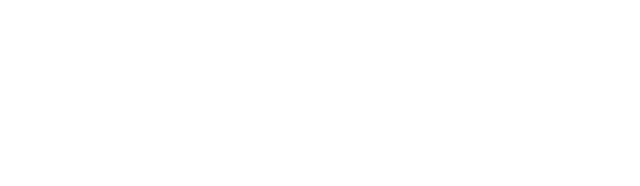
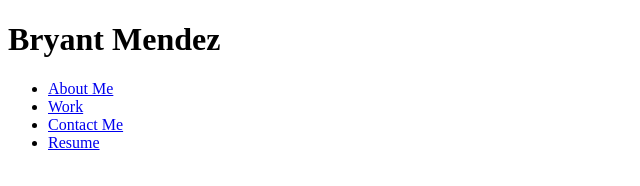
Before and after one commit to bm11111/My-Coding-Experience, a plain HTML site: page index.html in a window 1280 px wide. Shown: the whole page, without its empty margins (0-640 px from the left). Drawn offline with Linux system fonts and the light colour scheme.

Commit message:
added nav bar

```diff
--- a/index.html
+++ b/index.html
@@ -5,21 +5,30 @@
     <title> About Me </title>
 </head>
 
+<body>
 
+    <header>
+        <h1>Bryant Mendez</h1>
+        <nav>
+            <ul>
+              <li>
+                <a href="#about-me">About Me</a>
+              </li>
+              <li>
+                <a href="#work">Work</a>
+              </li>
+              <li>
+                <a href="#contact-me">Contact Me</a>
+              </li>
+              <li>
+                <a href="#resume">Resume</a>
+              </li>
+            </ul>
+          </nav>
 
+    </header>
 
-
-
-
-
-
-
-
-
-
-
-
-
+</body>
 
 
 
```
